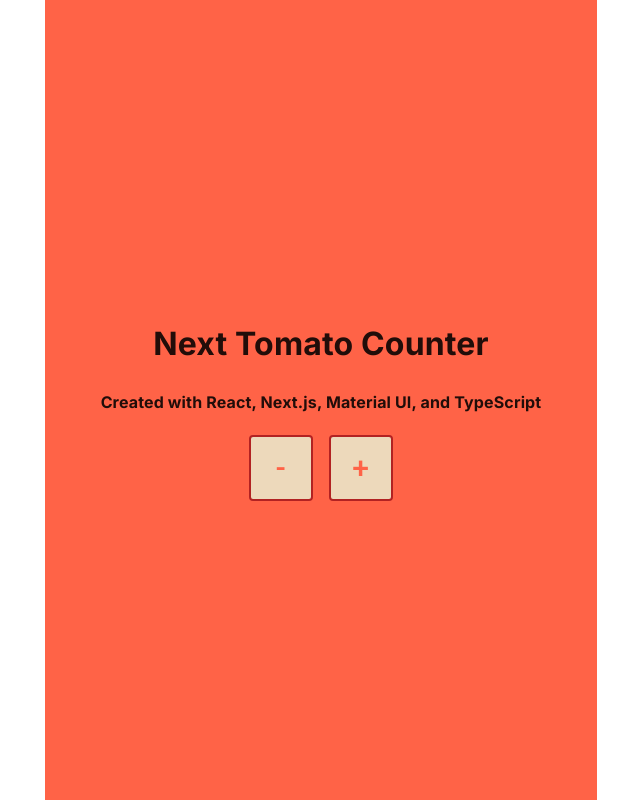
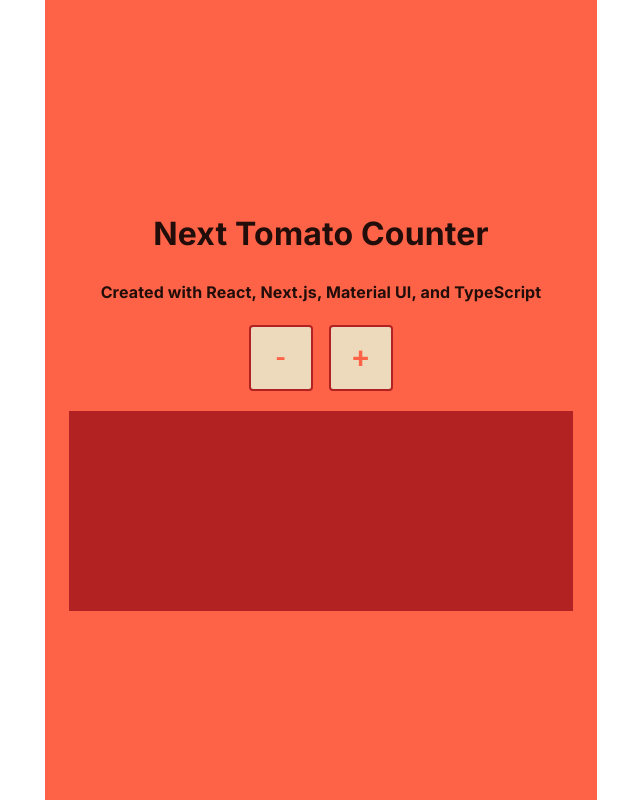
Before and after one commit to Zakkku/next-tomato-counter, a Next.js app: page / in a window 1280 px wide. Shown: the whole page, without its empty margins (319-959 px from the left). Built offline with nearby package versions, Linux system fonts and the light colour scheme.

Commit message:
worked on the type warning

```diff
--- a/app/ButtonContainer.tsx
+++ b/app/ButtonContainer.tsx
@@ -8,6 +8,9 @@
   }
 
 export default function ButtonContainer({ children }: OuterContainerProps) {
+
+
+
     return (
       <React.Fragment>
         <CssBaseline />
--- a/app/StyledComponents.tsx
+++ b/app/StyledComponents.tsx
@@ -1,11 +1,15 @@
 import * as React from 'react';
 import Stack from '@mui/material/Stack';
 import Button from '@mui/material/Button';
+import { useState } from 'react';
 
 export default function BasicButtons() {
+
+    const [tomatoes, setTomatoes] = useState(0);
+
   return (
     <Stack spacing={2} direction="row">
-    <Button
+    <Button onClick={() => setTomatoes(tomatoes - 1)}
     sx={{
         background: '#edd9bb',
     color: 'tomato',
@@ -20,7 +24,7 @@
       },
       }}
     variant="outlined">-</Button>
-      <Button
+      <Button onClick={() => setTomatoes(tomatoes + 1)}
     sx={{
         background: '#edd9bb',
     color: 'tomato',
--- /dev/null
+++ b/app/TomatoContainer.tsx
@@ -0,0 +1,65 @@
+import * as React from 'react';
+import CssBaseline from '@mui/material/CssBaseline';
+import Box from '@mui/material/Box';
+import Container from '@mui/material/Container';
+
+interface TomatoContainer{
+    tomatoes: number;
+}
+
+export default function TomatoContainer({tomatoes}: TomatoContainer) {
+
+    const tomatoImages = [];
+
+    for (let i = 0; i < tomatoes; i++) {
+      tomatoImages.push('🍅');
+    };
+
+    const tomatoString = tomatoImages.join('');
+
+    let displayText;
+  if (tomatoes === 0) {
+    displayText = 'No tomatoes yet';
+  } else if (tomatoes === -1) {
+    displayText = `${tomatoes} tomato!!`;
+  } else if (tomatoes < -1) {
+    displayText =`${tomatoes} tomatoes!!`;
+  }
+    else if (tomatoes % 4 === 0) {
+      displayText = (
+        <h4>
+          <span>{tomatoString}</span>
+          <br />
+          <span>Time to take a long break! You earned it!</span>
+        </h4>
+      );
+  } else {
+    displayText = tomatoString;
+  }
+
+
+    return (
+      <React.Fragment>
+        <CssBaseline />
+        <Container maxWidth="sm">
+          <Box
+          sx={{
+            bgcolor: 'firebrick',
+            minHeight: '200px',
+            display: 'flex',
+            flexDirection: 'row',
+            justifyContent: 'center',
+            alignItems: 'center',
+            marginTop: '20px',
+            boxSizing: 'border-box',
+          }}
+           >
+            <h2>
+          {displayText}
+          </h2>
+            </Box>
+
+        </Container>
+      </React.Fragment>
+    );
+  }
--- a/app/globals.css
+++ b/app/globals.css
@@ -8,4 +8,5 @@
 
 body {
   text-align: center;
+  color: white;
 }
--- a/app/page.tsx
+++ b/app/page.tsx
@@ -1,20 +1,25 @@
+"use client"
 import ButtonContainer from "./ButtonContainer"
 import OuterContainer from "./OuterContainer"
 import BasicButtons from "./StyledComponents"
 
+import TomatoContainer from "./TomatoContainer";
+
 
 export default function Home() {
+
+
+
   return (
     <OuterContainer>
-<div>
-  <h1>Next Tomato Counter</h1>
-  <h4>Created with React, Next.js, Material UI, and TypeScript</h4>
-</div>
-    <ButtonContainer>
-     <BasicButtons></BasicButtons>
-    </ButtonContainer>
+      <div>
+        <h1>Next Tomato Counter</h1>
+        <h4>Created with React, Next.js, Material UI, and TypeScript</h4>
+      </div>
+      <ButtonContainer >
+        <BasicButtons />
+      </ButtonContainer>
+      <TomatoContainer />
     </OuterContainer>
-
-
-  )
+  );
 }
```
